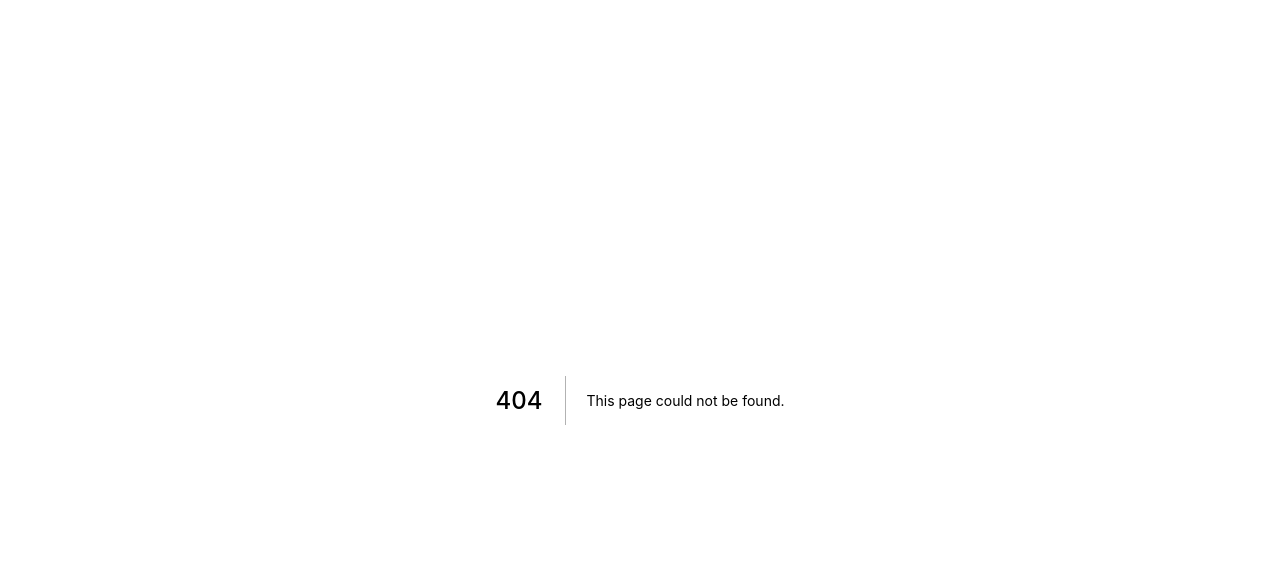
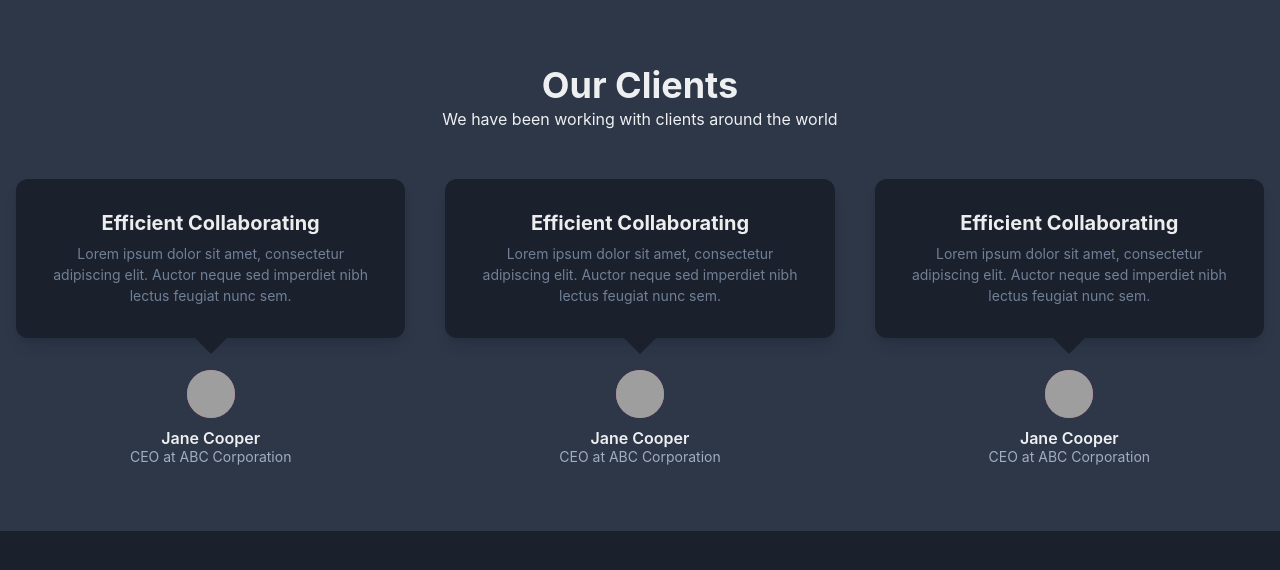
Before and after one commit to entest-hai/nextjs-chakra-ui, a Next.js app: page /testimonials/withbubble in a window 1280 px wide. Before the commit this address had no page. Shown: the top 570 px of the page. Built offline with nearby package versions, Linux system fonts and the light colour scheme; grey boxes are pictures that could not be loaded.

Commit message:
add testimonial

```diff
--- a/pages/index.tsx
+++ b/pages/index.tsx
@@ -14,7 +14,7 @@ import {Text,
   Icon,
   useColorModeValue,
   createIcon} from '@chakra-ui/react';
-import { Illustration } from './illustration';
+import { Illustration } from './landing/illustration';
 
 const Arrow = createIcon({
   displayName: 'Arrow',
--- /dev/null
+++ b/pages/testimonials/withbubble.tsx
@@ -0,0 +1,97 @@
+import {
+  Box,
+  Container,
+  Heading,
+  Stack,
+  useColorModeValue,
+  Text,
+  Flex,
+  Avatar
+} from '@chakra-ui/react';
+
+const Bubble = () => {
+  return (
+    <Box>
+      <Stack
+        bg={useColorModeValue('white', 'gray.800')}
+        boxShadow={'lg'}
+        p={8}
+        rounded={'xl'}
+        align={'center'}
+        pos={'relative'}
+        _after={{
+          content: '""',
+          w: 0,
+          h: 0,
+          borderLeft: 'solid transparent',
+          borderLeftWidth: 16,
+          borderRight: 'solid transparent',
+          borderRightWidth: 16,
+          borderTop: 'solid',
+          borderTopWidth: 16,
+          borderTopColor: useColorModeValue('white', 'gray.800'),
+          pos: 'absolute',
+          bottom: '-16px',
+          left: '50%',
+          transform: 'translateX(-50%)'
+        }}
+      >
+        <Heading as={'h3'} fontSize={'xl'}>
+        Efficient Collaborating
+        </Heading>
+        <Text
+          textAlign='center'
+          color={useColorModeValue('gray.600', 'gray.500')}
+          fontSize={'sm'}
+        >
+        Lorem ipsum dolor sit amet, consectetur adipiscing elit. Auctor
+        neque sed imperdiet nibh lectus feugiat nunc sem.
+        </Text>
+      </Stack>
+      <Flex align='center' mt={8} direction='column'>
+        <Avatar
+          src='https://images.unsplash.com/photo-1586297135537-94bc9ba060aa?ixid=MXwxMjA3fDB8MHxwaG90by1wYWdlfHx8fGVufDB8fHw%3D&ixlib=rb-1.2.1&auto=format&fit=crop&w=100&q=80'
+          name='Jane Cooper'
+          mb={2}
+        >
+        </Avatar>
+        <Stack spacing={-1} align={'center'}>
+          <Text
+            fontWeight={600}
+          >
+            Jane Cooper
+          </Text>
+          <Text
+            fontSize={'sm'}
+            color={useColorModeValue('gray.600', 'gray.400')}
+          >
+            CEO at ABC Corporation
+          </Text>
+        </Stack>
+      </Flex>
+    </Box>
+  );
+}
+
+const WithSpeechBubbles = () => {
+  return (
+    <Box bg={useColorModeValue('gray.100', 'gray.700')}>
+      <Container maxW={'7xl'} py={16} as={Stack} spacing={12}>
+        <Stack spacing={0} align='center'>
+          <Heading>Our Clients</Heading>
+          <Text>We have been working with clients around the world</Text>
+        </Stack>
+        <Stack
+          direction={{ base: 'column', md: 'row' }}
+          spacing={{ base: 10, md: 4, lg: 10 }}
+        >
+          <Bubble></Bubble>
+          <Bubble></Bubble>
+          <Bubble></Bubble>
+        </Stack>
+      </Container>
+    </Box>
+  );
+}
+
+export default WithSpeechBubbles
```
Also changed, not shown: pages/landing/splitscreen.tsx (+12 -2 lines), pages/test.tsx (added, +9 -0 lines), .eslintrc.json, pages/landing/illustration.tsx (renamed from pages/illustration.tsx).
